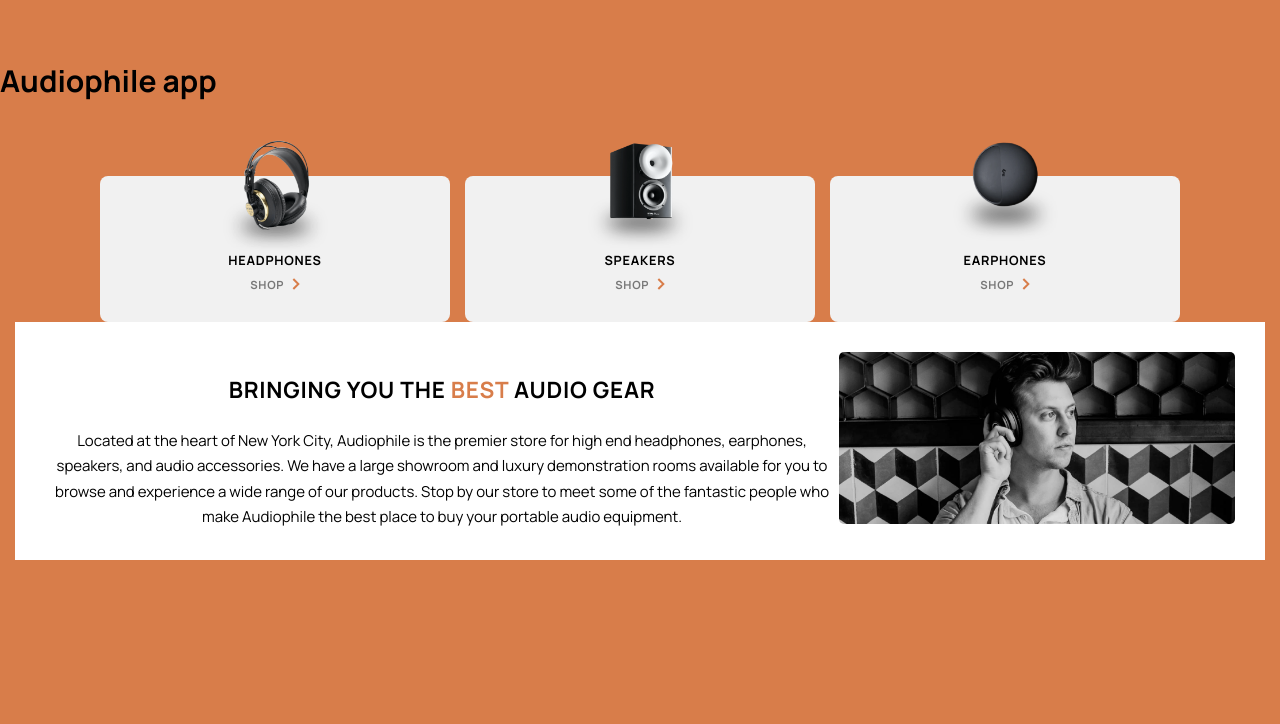
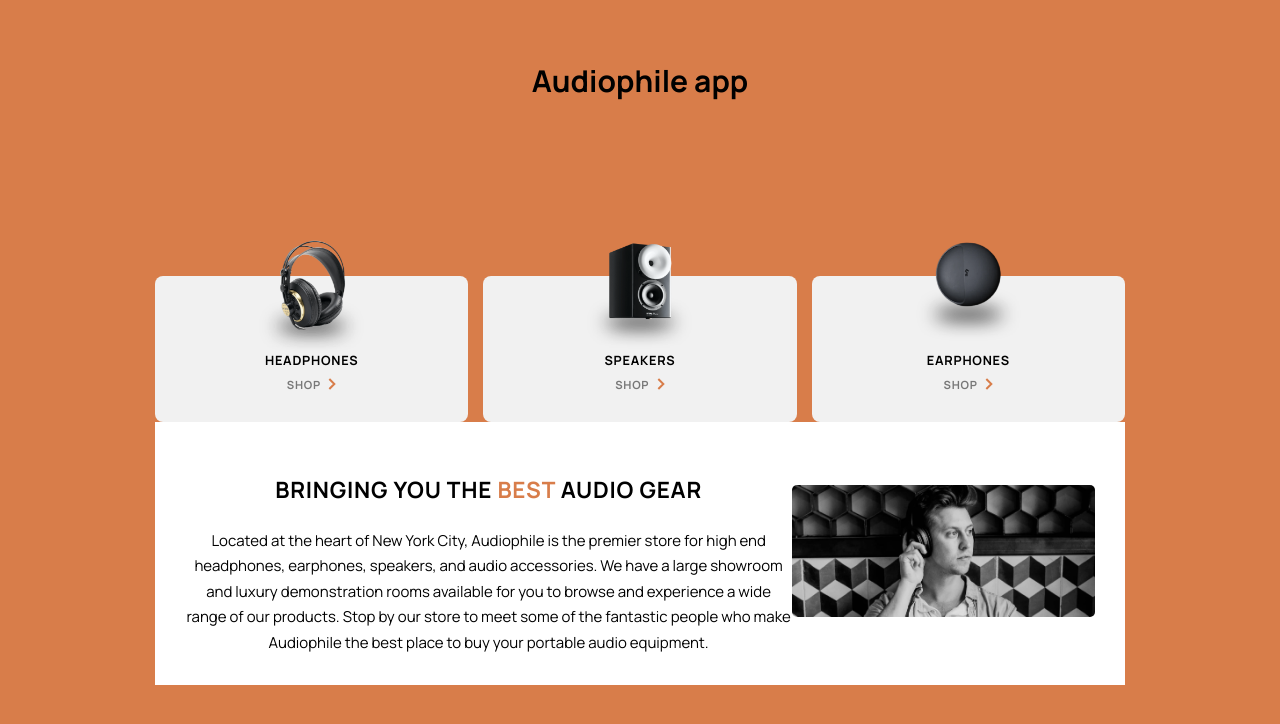
Before and after one commit to Cats-n-coffee/frontend-mentor-audiophile-collab, a React (Create React App) app: page / in a window 1280 px wide. Shown: the top 724 px of the page. Built offline with nearby package versions, Linux system fonts and the light colour scheme.

Commit message:
main containers and max-width, moved scss files to their components

```diff
--- a/src/scss/shared/_bottomBanner.scss
+++ b/src/components/sharedComponents/_bottomBanner.scss
@@ -1,4 +1,4 @@
-@use "../variables" as *;
+@use "../../scss/variables/variables" as *;
 
 .bottomBanner {
   display: flex;
--- a/src/scss/main.scss
+++ b/src/scss/main.scss
@@ -2,29 +2,6 @@
 @use "./variables" as *;
 
 // Shared
-@use "./shared/bottomBanner";
+@use "./shared/containers";
+@use "../components/sharedComponents/bottomBanner";
 @use "../components/sharedComponents/categoriesMenu";
-
-*,
-*:before,
-*:after {
-  padding: 0;
-  margin: 0;
-  box-sizing: border-box;
-}
-
-html,
-body {
-  min-height: 100vh;
-  font-family: $font-family;
-  background-color: $brick;
-  font-size: 15px;
-}
-
-#root,
-.App {
-  min-height: 100vh;
-  display: grid;
-  grid-template-columns: minmax(0, 1fr);
-  grid-template-rows: auto minmax(0, 1fr) auto;
-}
--- /dev/null
+++ b/src/scss/shared/_containers.scss
@@ -0,0 +1,41 @@
+@use "../variables/variables" as *;
+
+*,
+*:before,
+*:after {
+  padding: 0;
+  margin: 0;
+  box-sizing: border-box;
+}
+
+html,
+body {
+  min-height: 100vh;
+  font-family: $font-family;
+  background-color: $brick;
+  font-size: 15px;
+}
+
+#root {
+  width: 100%;
+  max-width: 350px;
+  margin: 0 auto;
+
+  @media all and (min-width: 650px) {
+    max-width: 650px;
+  }
+
+  @media all and (min-width: 1200px) {
+    max-width: 1000px;
+  }
+}
+
+.App {
+  width: 100%;
+  min-height: 100vh;
+  display: grid;
+  grid-template-columns: minmax(0, 1fr);
+  grid-template-rows: auto minmax(0, 1fr) auto;
+  justify-items: center;
+  align-items: center;
+}
```
Also changed, not shown: src/components/icons/Icons.jsx (+12 -2 lines).
